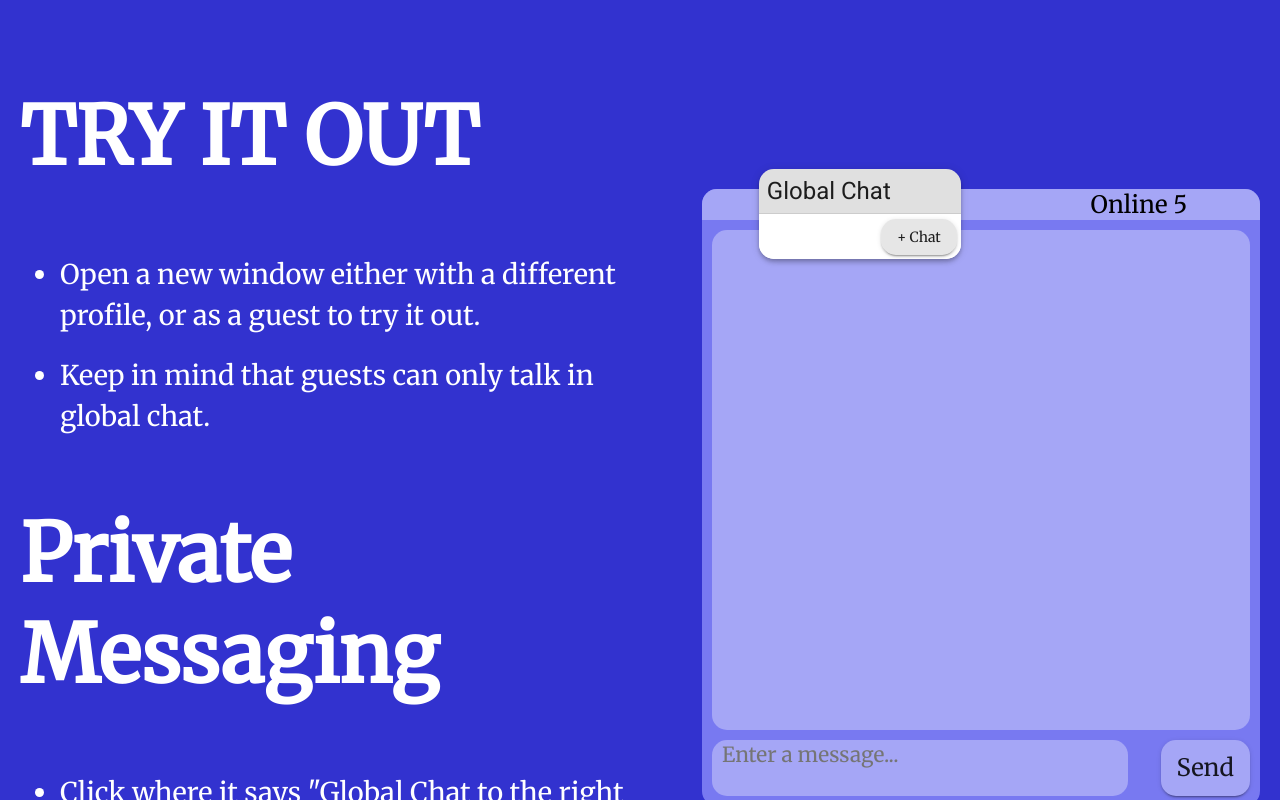
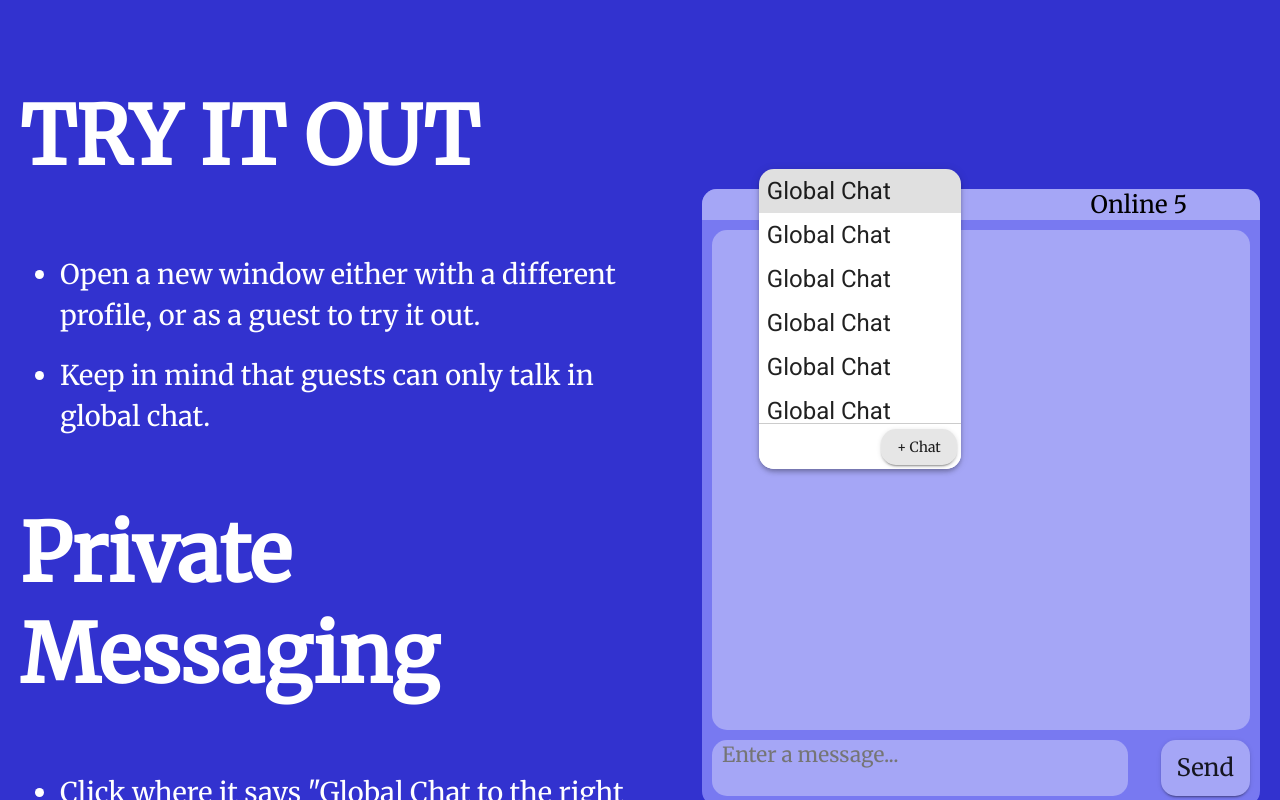
Before and after one commit to GH94GitHub/angular-chat, an Angular app: page /home in a window 1280 px wide. Both pictures are taken after a click on the element "Global Chat". Shown: the top 800 px of the page. Built offline with nearby package versions, Linux system fonts and the light colour scheme.

Commit message:
Added options to mat-select

```diff
--- a/src/app/home/home.component.html
+++ b/src/app/home/home.component.html
@@ -18,7 +18,21 @@
       <div class="title" fxLayoutAlign="space-around">
         <div>
           <mat-select [formControl]="chatType">
-            <mat-option value="">Global Chat</mat-option>
+              <mat-option value="">Global Chat</mat-option>
+              <mat-option value="">Global Chat</mat-option>
+              <mat-option value="">Global Chat</mat-option>
+              <mat-option value="">Global Chat</mat-option>
+              <mat-option value="">Global Chat</mat-option>
+              <mat-option value="">Global Chat</mat-option>
+              <mat-option value="">Global Chat</mat-option>
+              <mat-option value="">Global Chat</mat-option>
+              <mat-option value="">Global Chat</mat-option>
+              <mat-option value="">Global Chat</mat-option>
+              <mat-option value="">Global Chat</mat-option>
+              <mat-option value="">Global Chat</mat-option>
+              <mat-option value="">Global Chat</mat-option>
+              <mat-option value="">Global Chat</mat-option>
+              <mat-option value="">Last Option</mat-option>
             <footer>
               <button mat-raised-button>+ Chat</button>
             </footer>
```
